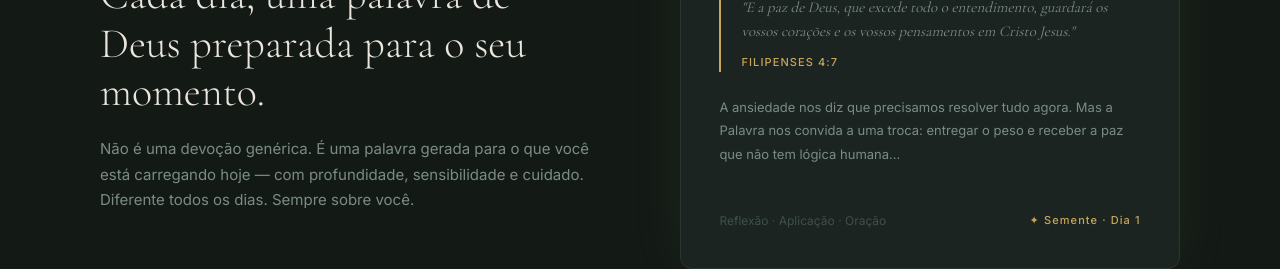
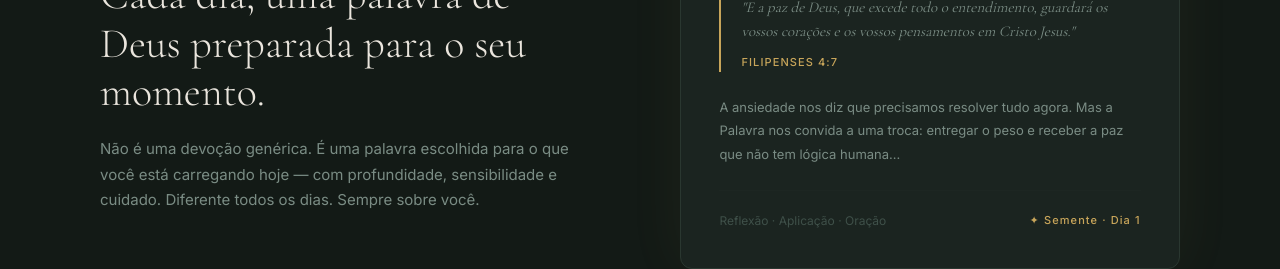
Before and after one commit to Escolartecom/semente.app, a Next.js app: page / in a window 1280 px wide. Shown: the part 2100-2369 px from the top of the page. Built offline with nearby package versions, Linux system fonts and the light colour scheme; no server answers.

Commit message:
LP: palavra escolhida, não gerada
Co-Authored-By: Claude Sonnet 4.6 <noreply@anthropic.com>

```diff
--- a/src/app/page.tsx
+++ b/src/app/page.tsx
@@ -531,7 +531,7 @@ export default function LandingPage() {
                 transition={{ duration: 0.7, delay: 0.15, ease: [0.16, 1, 0.3, 1] }}
                 style={{ fontSize: 15, color: "var(--text-2)", lineHeight: 1.7 }}
               >
-                Não é uma devoção genérica. É uma palavra gerada para o que você está carregando hoje — com profundidade, sensibilidade e cuidado. Diferente todos os dias. Sempre sobre você.
+                Não é uma devoção genérica. É uma palavra escolhida para o que você está carregando hoje — com profundidade, sensibilidade e cuidado. Diferente todos os dias. Sempre sobre você.
               </motion.p>
             </div>
 
```
